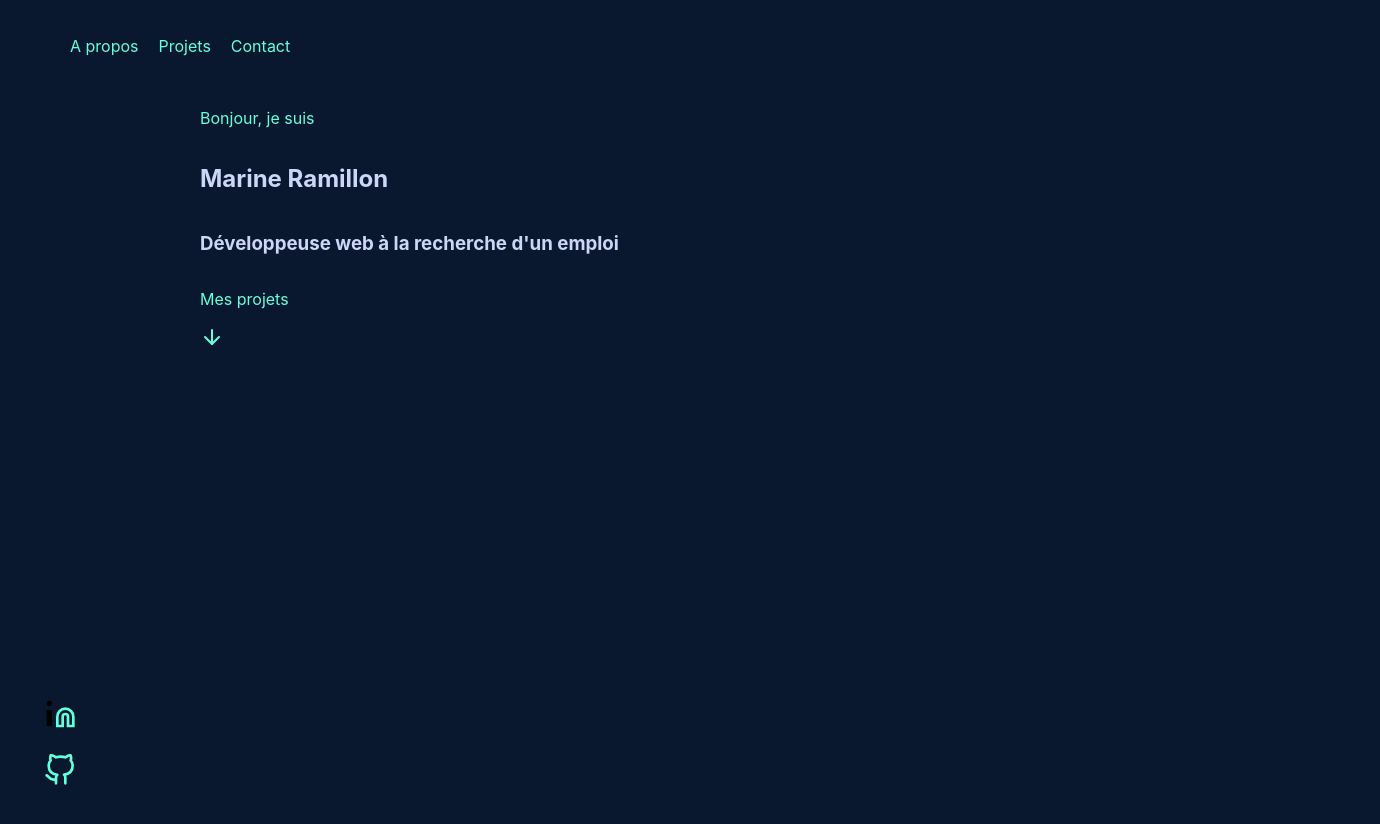
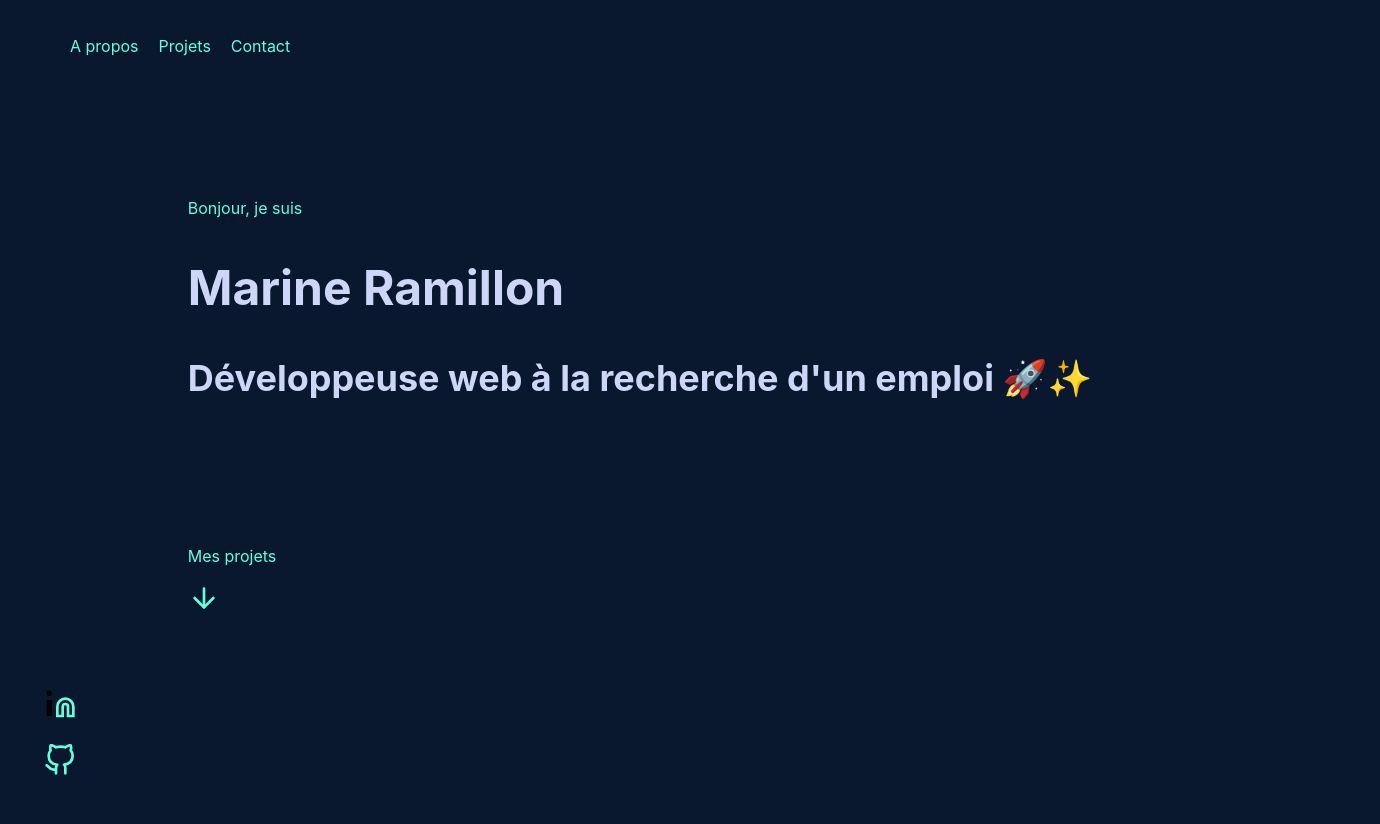
Before and after one commit to noleni/portfolio, a React (Create React App) app: page / in a window 1280 px wide. Shown: the top 824 px of the page, 1380 px wide, since content can reach past the window. After the commit the page ends 800 px from the top, so only its background shows below. Built offline with nearby package versions, Linux system fonts and the light colour scheme.

Commit message:
fix section flex

```diff
--- a/src/App.jsx
+++ b/src/App.jsx
@@ -1,6 +1,7 @@
 import { BrowserRouter as Router } from "react-router-dom";
 import AllRoutes from "./components/AllRoutes";
 import Header from "./components/Header";
+import SideBarLinks from "./components/SideBarLinks";
 
 import "./App.scss";
 
@@ -12,6 +13,7 @@ function App() {
     <Router>
       <Header />
       <AllRoutes />
+      <SideBarLinks />
     </Router>
   );
 }
--- a/src/components/Header.module.css
+++ b/src/components/Header.module.css
@@ -4,7 +4,7 @@
   justify-content: space-between;
   -webkit-box-align: center;
   align-items: center;
-  /* position: fixed; */
+  position: fixed;
   top: 0px;
   z-index: 11;
   padding: 0px 50px;
--- a/src/components/SideBarLinks.module.css
+++ b/src/components/SideBarLinks.module.css
@@ -1,7 +1,7 @@
 .sidebar-links-container {
   width: 40px;
   position: fixed;
-  bottom: 0px;
+  bottom: 10px;
   left: 40px;
   right: auto;
   z-index: 10;
--- a/src/components/_settings/_base.scss
+++ b/src/components/_settings/_base.scss
@@ -6,11 +6,29 @@ body {
   grid-template-columns: 100%;
 }
 
+section {
+  display: flex;
+  justify-content: center;
+  flex-direction: column;
+  align-items: flex-start;
+  min-height: 100vh;
+  padding: 0px;
+  margin: 0px auto;
+}
+
 h1,
 h2,
 h3,
 h4 {
   color: $light-blue;
+}
+
+h1 {
+  font-size: 48px;
+}
+
+h2 {
+  font-size: 36px;
 }
 
 p,
--- a/src/components/pages/Home.jsx
+++ b/src/components/pages/Home.jsx
@@ -1,21 +1,23 @@
-import SideBarLinks from "../SideBarLinks";
 import DownArrow from "../atoms/SVG/DownArrow";
 
 import styles from './Home.module.css';
 
 const Home = () => {
   return (
-
-      <div className={styles.home}>
-        <p>Bonjour, je suis</p>
-        <h2>Marine Ramillon</h2>
-        <h3>Développeuse web à la recherche d'un emploi</h3>
-        <p>Mes projets</p>
-        <DownArrow className={styles['down-effect']} />
-        <SideBarLinks />
-      </div>
-
-  )
+    <div className={styles['home']}>
+      <section>
+          <div>
+            <p>Bonjour, je suis</p>
+            <h1>Marine Ramillon</h1>
+            <h2>Développeuse web à la recherche d'un emploi  🚀✨</h2>
+          </div>
+          <div className={styles.projects}>
+            <p>Mes projets</p>
+            <DownArrow className={styles['down-effect']} width={32} height={32} />
+          </div>
+      </section>
+    </div>
+  );
 };
 
 export default Home;
--- a/src/components/pages/Home.module.css
+++ b/src/components/pages/Home.module.css
@@ -1,26 +1,19 @@
 .home {
   display: flex;
   flex-direction: column;
+  justify-content: space-between;
   min-height: 100vh;
-  padding: 0 200px;
+  padding: 0 100px 0 100px;
 }
 
 .down-effect:hover {
-  animation: down-effect 1s ease-out forwards;
+  transition: all 300ms ease-out;
 }
 
-/* .down-effect:hover {
+.down-effect:hover {
   transform: translateY(10px);
-} */
+}
 
-@keyframes down-effect {
-  0% {
-    transform: translateY(12px);
-  }
-  80% {
-    transform: translateY(8px);
-  }
-  100% {
-    transform: translateY(12px);
-  }
+.projects {
+  padding-top: 100px;
 }
```
